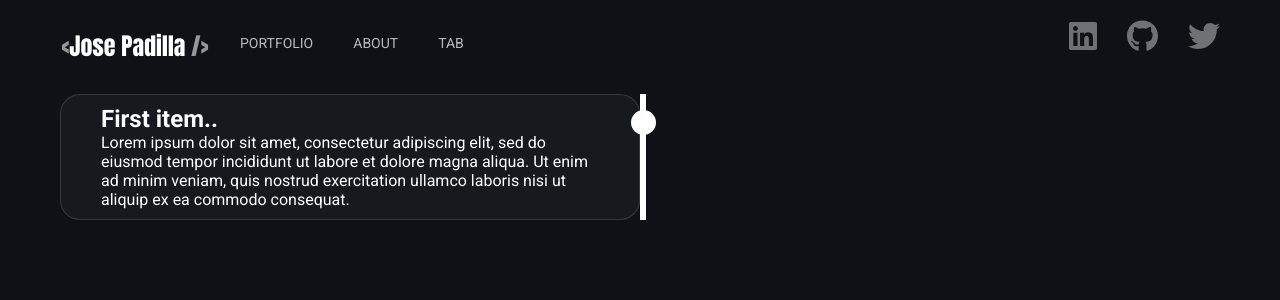
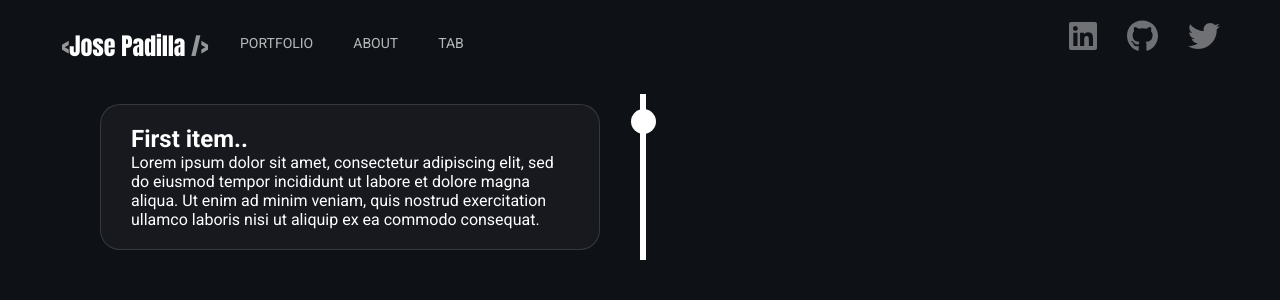
Before and after one commit to JpadillaCoding/Personal-Website, a Next.js app: page /about in a window 1280 px wide. Shown: the top 300 px of the page. Built offline with nearby package versions, Linux system fonts and the light colour scheme.

Commit message:
bug: spacing between content and timeline set

```diff
--- a/app/about/page.module.css
+++ b/app/about/page.module.css
@@ -1,8 +1,9 @@
 .timeline {
   position: relative;
+  max-width: 1200px;
   margin: 0 auto;
 }
-.timeline::after {
+.timeline::after { /* timeline verticle line*/
   content: "";
   position: absolute;
   width: 6px;
@@ -15,23 +16,27 @@
   padding: 10px 40px;
   position: relative;
   width: 50%;
-  background-color: #17191f;
-  border-radius: 20px;
-  border: 1px solid rgba(168, 179, 207, 0.2);
-  color: white;
-  box-sizing: border-box;
+  background-color: inherit;
 }
-.content_container::after {
+.content_container::after { /* circles */
   content: '';
   position: absolute;
   width: 25px;
   height: 25px;
-  right: -17px;
+  right: -16px;
   background-color: white;
   top: 15px;
   border-radius: 50%;
   z-index: 1;
 }
+.content{
+  border-radius: 20px;
+  border: 1px solid rgba(168, 179, 207, 0.2);
+  color: white;
+  padding: 20px 30px;
+  background-color: #17191f;
+  position: relative;
+}
 .left {
   left: 0;
 }
--- a/app/globals.css
+++ b/app/globals.css
@@ -4,6 +4,7 @@
   margin: 0;
   padding: 0;
   font-family: "Roboto", sans-serif;
+  box-sizing: border-box;
 }
 
 .page-wrapper {
```
